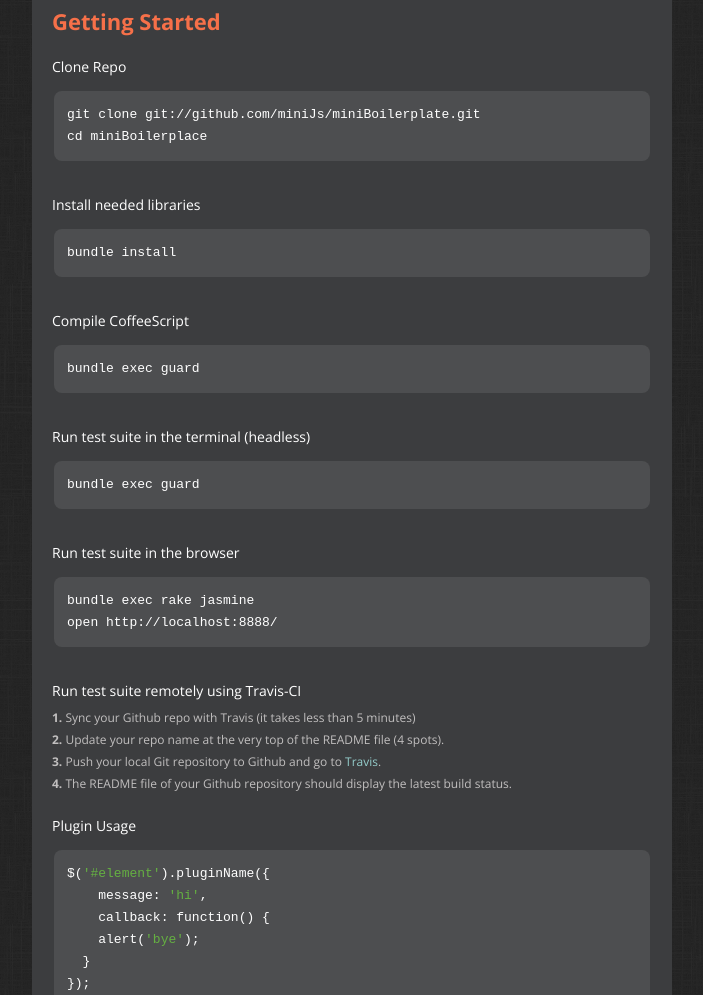
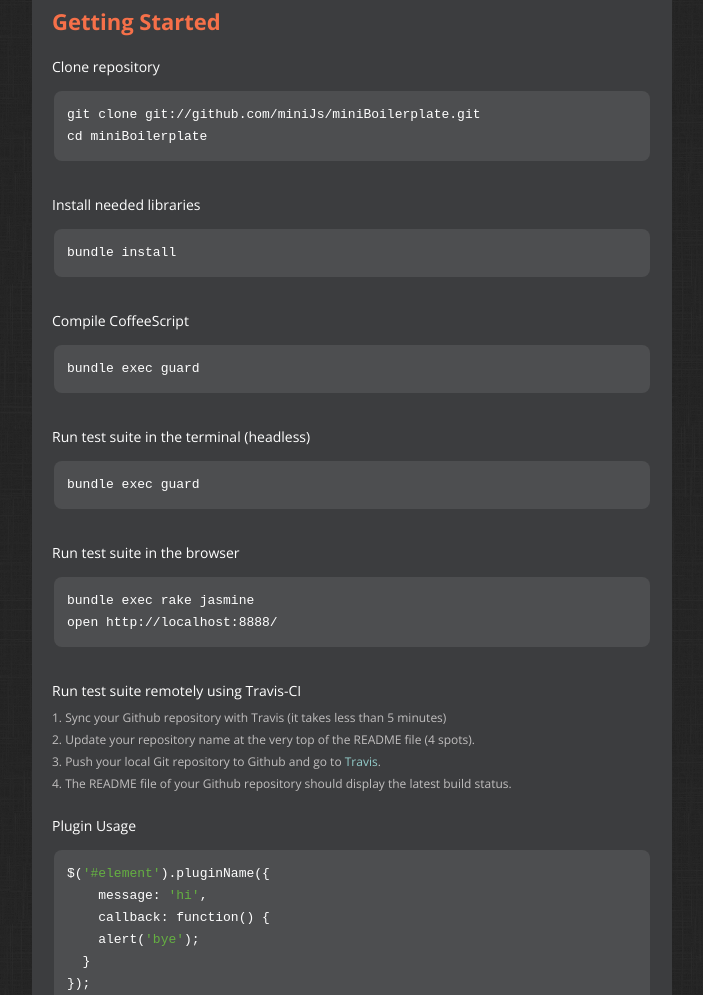
Before and after one commit to miniJs/miniBoilerplate, a plain HTML site: page index.html in a window 1280 px wide. Shown: the part 1940-2935 px from the top of the page, without its empty margins (288-991 px from the left). Drawn offline with nearby package versions, Linux system fonts and the light colour scheme; a web font is replaced by a local one.

Commit message:
Fix typos

```diff
--- a/index.html
+++ b/index.html
@@ -102,9 +102,9 @@
               <h3>Getting Started</h3>
               <ul>
                 <li>
-                  <h3>Clone Repo</h3>
+                  <h3>Clone repository</h3>
 <pre class="prettyprint"><code>git clone git://github.com/miniJs/miniBoilerplate.git
-cd miniBoilerplace</code></pre>
+cd miniBoilerplate</code></pre>
                   </li>
                   <li>
                     <h3>Install needed libraries</h3>
@@ -126,10 +126,10 @@ open http://localhost:8888/</code></pre>
                     <li>
                       <h3>Run test suite remotely using Travis-CI</h3>
                       <p>
-                        <strong>1. </strong>Sync your Github repo with Travis (it takes less than 5 minutes) <br />
-                        <strong>2. </strong>Update your repo name at the very top of the README file (4 spots). <br />
-                        <strong>3. </strong>Push your local Git repository to Github and go to <a href="http://travis-ci.org/">Travis</a>.<br />
-                        <strong>4. </strong>The README file of your Github repository should display the latest build status.
+                        1. Sync your Github repository with Travis (it takes less than 5 minutes) <br />
+                        2. Update your repository name at the very top of the README file (4 spots). <br />
+                        3. Push your local Git repository to Github and go to <a href="http://travis-ci.org/">Travis</a>.<br />
+                        4. The README file of your Github repository should display the latest build status.
                       </p>
                     </li>
                     <li>
```
